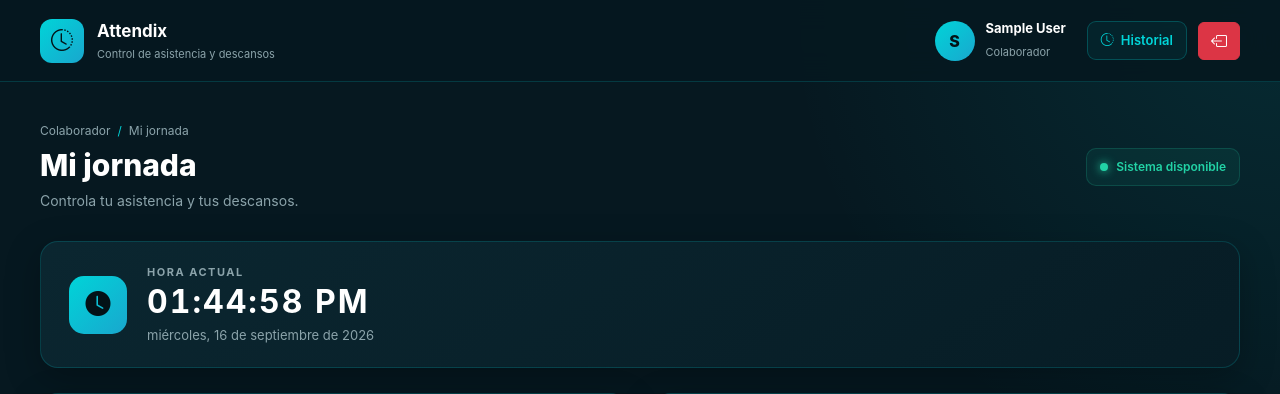
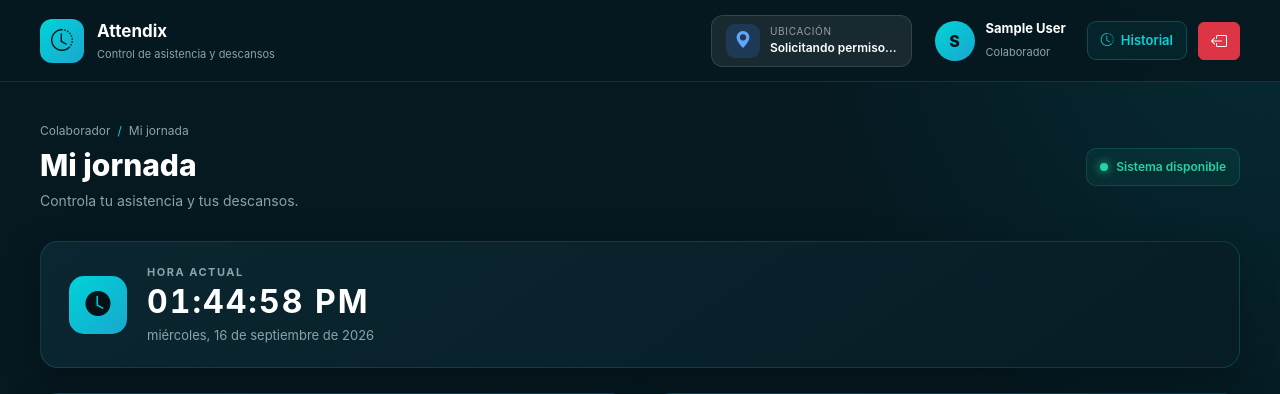
Before and after one commit to el-dino19/Attendix, a Flask app: page /Attendix/dashboard in a window 1280 px wide. Shown: the top 394 px of the page. Run offline with Flask 3, Linux system fonts and the light colour scheme; the visitor is signed in with stand-in values (Sample User, id 1); data that the repository does not hold is empty.

Commit message:
Implementacion de la ubicacion

```diff
--- a/app/extensions.py
+++ b/app/extensions.py
@@ -1,7 +1,5 @@
 from flask_sqlalchemy import SQLAlchemy
 from flask_bcrypt import Bcrypt
-from flask_mail import Mail
 
 db = SQLAlchemy()
 bcrypt = Bcrypt()
-mail = Mail()
--- a/app/routes/empleado.py
+++ b/app/routes/empleado.py
@@ -94,9 +94,9 @@ def dashboard():
 def salida():
 
     jornada = registrar_salida(
-        session["usuario_id"]
+        session["usuario_id"],
+        session.get("zona_horaria", "UTC")
     )
-
 
     if jornada is None:
 
@@ -109,12 +109,10 @@ def salida():
             url_for("empleado.dashboard")
         )
 
-
     flash(
         "Jornada finalizada correctamente.",
         "success"
     )
-
 
     return redirect(
         url_for("empleado.dashboard")
--- a/app/services/asistencia.py
+++ b/app/services/asistencia.py
@@ -5,23 +5,26 @@ from app import db
 from app.models.jornada import Jornada
 
 
-ZONA_HORARIA = ZoneInfo("America/Chicago")
+def obtener_hora_actual(zona_horaria="UTC"):
 
+    try:
+        zona = ZoneInfo(zona_horaria)
+    except Exception:
+        zona = ZoneInfo("UTC")
 
-def obtener_hora_actual():
-
-    ahora = datetime.now(
-        ZONA_HORARIA
-    )
+    ahora = datetime.now(zona)
 
     return ahora.time()
 
 
-def obtener_fecha_actual():
+def obtener_fecha_actual(zona_horaria="UTC"):
 
-    ahora = datetime.now(
-        ZONA_HORARIA
-    )
+    try:
+        zona = ZoneInfo(zona_horaria)
+    except Exception:
+        zona = ZoneInfo("UTC")
+
+    ahora = datetime.now(zona)
 
     return ahora.date()
 
@@ -38,9 +41,14 @@ def obtener_jornada_abierta(usuario_id):
     return jornada
 
 
-def registrar_entrada(usuario_id):
+def registrar_entrada(usuario_id, zona_horaria="UTC"):
 
-    ahora = datetime.now(ZONA_HORARIA)
+    try:
+        zona = ZoneInfo(zona_horaria)
+    except Exception:
+        zona = ZoneInfo("UTC")
+
+    ahora = datetime.now(zona)
 
     fecha_hoy = ahora.date()
     hora_actual = ahora.time()
@@ -55,7 +63,6 @@ def registrar_entrada(usuario_id):
     ).first()
 
     if jornada_existente:
-
         return jornada_existente
 
     # ==========================================
@@ -74,17 +81,18 @@ def registrar_entrada(usuario_id):
     return jornada
 
 
-def registrar_salida(usuario_id):
+def registrar_salida(usuario_id, zona_horaria="UTC"):
 
     jornada = obtener_jornada_abierta(
         usuario_id
     )
 
     if jornada is None:
-
         return None
 
-    jornada.salida = obtener_hora_actual()
+    jornada.salida = obtener_hora_actual(
+        zona_horaria
+    )
 
     db.session.commit()
 
--- a/app/static/css/dashboard_empleado.css
+++ b/app/static/css/dashboard_empleado.css
@@ -1940,3 +1940,91 @@ main .reloj-card {
     outline: none;
     box-shadow: 0 0 0 3px rgba(220, 53, 69, 0.3);
 }
+
+/* =====================================================
+   UBICACIÓN
+====================================================== */
+
+.header-location {
+    display: flex;
+    align-items: center;
+    gap: 10px;
+    padding: 8px 14px;
+    margin-right: 12px;
+
+    background: rgba(255, 255, 255, 0.08);
+    border: 1px solid rgba(255, 255, 255, 0.12);
+
+    border-radius: 12px;
+
+    color: white;
+
+    min-width: 170px;
+}
+
+.location-icon {
+    width: 34px;
+    height: 34px;
+
+    display: flex;
+    align-items: center;
+    justify-content: center;
+
+    border-radius: 9px;
+
+    background: rgba(59, 130, 246, 0.18);
+    color: #60a5fa;
+
+    font-size: 17px;
+}
+
+.location-info {
+    display: flex;
+    flex-direction: column;
+
+    min-width: 0;
+}
+
+.location-info span {
+    font-size: 10px;
+    text-transform: uppercase;
+    letter-spacing: 0.7px;
+
+    color: rgba(255, 255, 255, 0.55);
+}
+
+.location-info strong {
+    font-size: 12px;
+    font-weight: 600;
+
+    color: white;
+
+    white-space: nowrap;
+    overflow: hidden;
+    text-overflow: ellipsis;
+
+    max-width: 130px;
+}
+
+
+/* =====================================================
+   RESPONSIVE
+====================================================== */
+
+@media (max-width: 900px) {
+
+    .header-location {
+        min-width: auto;
+        padding: 7px;
+        margin-right: 5px;
+    }
+
+    .location-info {
+        display: none;
+    }
+
+    .location-icon {
+        width: 36px;
+        height: 36px;
+    }
+}
--- a/app/templates/empleado/dashboard.html
+++ b/app/templates/empleado/dashboard.html
@@ -68,6 +68,20 @@
       <!-- USUARIO -->
 
       <div class="header-user">
+        <!-- =====================================================
+     UBICACIÓN DEL USUARIO
+====================================================== -->
+
+        <div class="header-location" id="ubicacion-container">
+          <div class="location-icon">
+            <i class="bi bi-geo-alt-fill"></i>
+          </div>
+
+          <div class="location-info">
+            <span>Ubicación</span>
+            <strong id="ubicacion-texto">Obteniendo ubicación...</strong>
+          </div>
+        </div>
         <div class="user-avatar">{{ session["nombre"][0]|upper }}</div>
 
         <div class="user-info">
@@ -827,9 +841,6 @@
       setInterval(actualizarReloj, 1000);
     </script>
 
-
-
-
     <!-- MENSAJE DE BANEO -->
     <script>
       setInterval(async function () {
@@ -920,5 +931,71 @@
         }
       }, 5000);
     </script>
+
+    <!-- =====================================================
+     UBICACIÓN DEL USUARIO
+====================================================== -->
+
+    <script>
+      function obtenerUbicacion() {
+        const elemento = document.getElementById("ubicacion-texto");
+
+        if (!elemento) {
+          return;
+        }
+
+        // Verificar compatibilidad del navegador
+        if (!navigator.geolocation) {
+          elemento.textContent = "No disponible";
+
+          return;
+        }
+
+        elemento.textContent = "Solicitando permiso...";
+
+        navigator.geolocation.getCurrentPosition(
+          function (position) {
+            const latitud = position.coords.latitude;
+            const longitud = position.coords.longitude;
+
+            elemento.textContent = `${latitud.toFixed(5)}, ${longitud.toFixed(5)}`;
+
+            console.log("Ubicación del usuario:");
+            console.log("Latitud:", latitud);
+            console.log("Longitud:", longitud);
+          },
+
+          function (error) {
+            switch (error.code) {
+              case error.PERMISSION_DENIED:
+                elemento.textContent = "Permiso denegado";
+
+                break;
+
+              case error.POSITION_UNAVAILABLE:
+                elemento.textContent = "Ubicación no disponible";
+
+                break;
+
+              case error.TIMEOUT:
+                elemento.textContent = "Tiempo agotado";
+
+                break;
+
+              default:
+                elemento.textContent = "Error de ubicación";
+            }
+          },
+
+          {
+            enableHighAccuracy: true,
+            timeout: 10000,
+            maximumAge: 300000,
+          },
+        );
+      }
+
+      obtenerUbicacion();
+    </script>
   </body>
 </html>
```
Also changed, not shown: app/__init__.py (+1 -6 lines), app/models/jornada.py (+0 -7 lines), app/routes/auth.py (+16 -3 lines), app/run_recordatorios.py (deleted, +0 -9 lines), app/services/correo.py (deleted, +0 -42 lines), app/services/recordatorio.py (deleted, +0 -35 lines), app/templates/emails/cierre_jornada.html (deleted, +0 -27 lines), app/templates/login.html (+9 -1 lines), config.py (+0 -9 lines).
